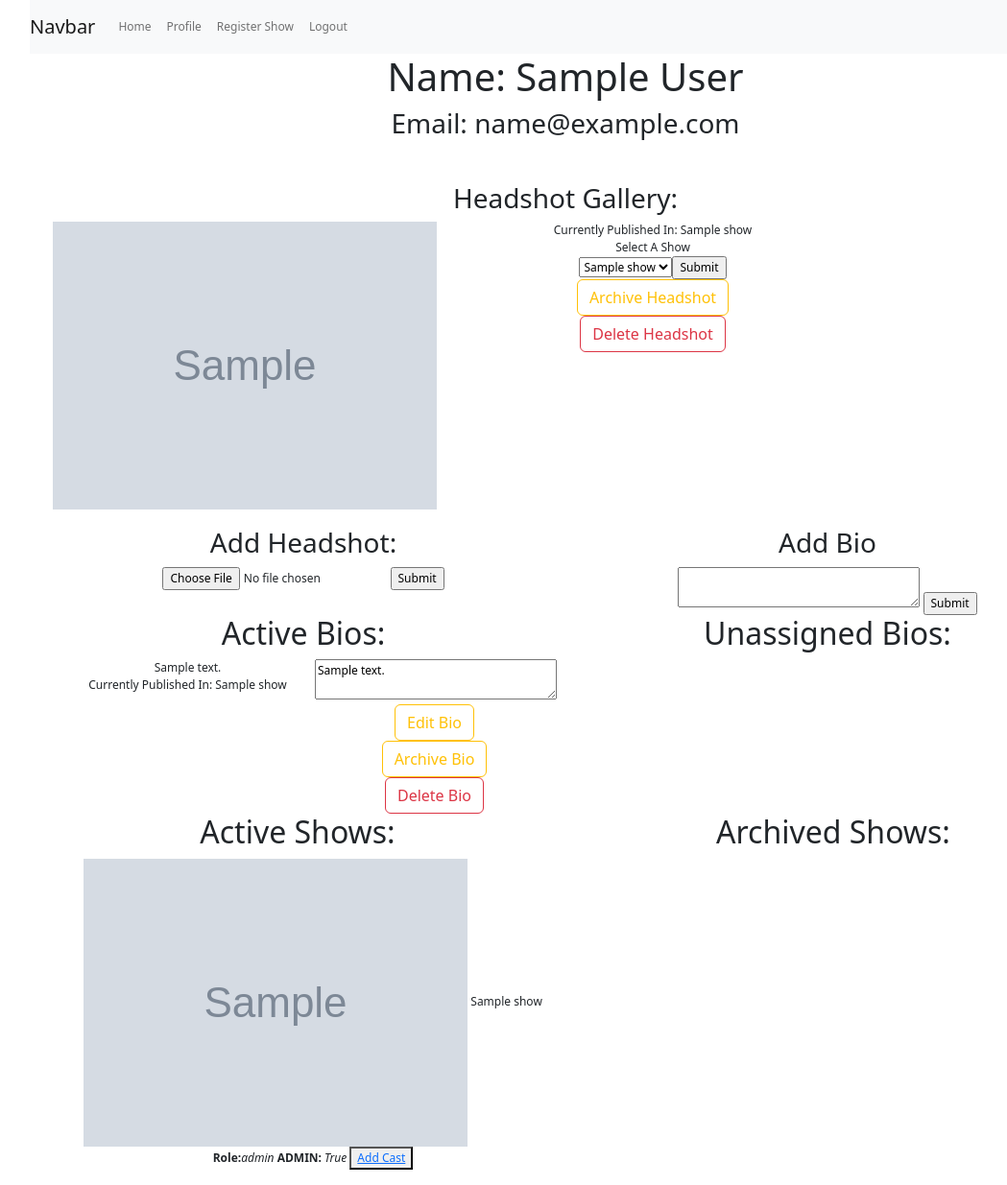
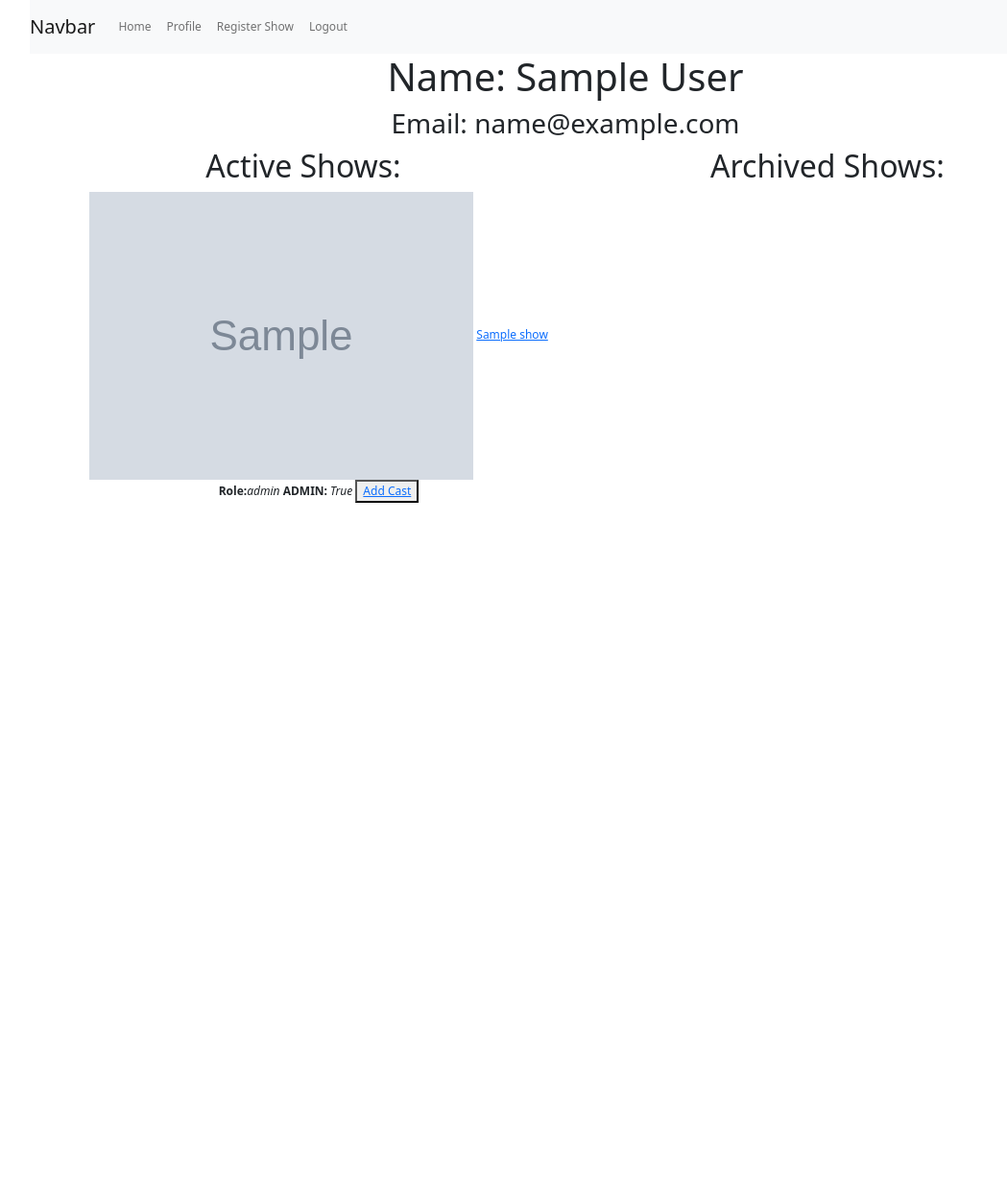
Before and after one commit to TaylorHartsfield/PlayBuildPro, a Flask app: page /user_profile/1 in a window 1280 px wide. Shown: the whole page at 96% size, without its empty margins (51-1100 px from the left). After the commit the page ends 524 px from the top, so only its background shows below. Run offline with Flask 2, Linux system fonts and the light colour scheme; the visitor is signed in with stand-in values (Sample User, id 1); tables that the repository leaves empty hold one stand-in row (values such as "Sample post"); grey boxes marked "Sample" are stand-in pictures; some libraries are stand-ins or nearby versions.

Commit message:
UI updated to create a 'show' page that has all information relevant to each user for each show. Update headshot and bio from the 'show' page and admin access all edits on the 'show' page

```diff
--- a/model.py
+++ b/model.py
@@ -101,8 +101,8 @@ class Bio(db.Model):
     __tablename__="bios"
 
     bio_id = db.Column(db.Integer, primary_key=True, autoincrement=True)
-    user_id = db.Column(db.Integer, db.ForeignKey('users.user_id'))
-    show_id = db.Column(db.Integer, db.ForeignKey('shows.show_id'))
+    user_id = db.Column(db.Integer, db.ForeignKey('users.user_id'), nullable=False)
+    show_id = db.Column(db.Integer, db.ForeignKey('shows.show_id'), nullable=False)
     pending = db.Column(db.Boolean, nullable=False, default=True)
     bio = db.Column(db.Text, nullable=False)
     active = db.Column(db.Boolean, nullable=False, default=True)
@@ -122,7 +122,7 @@ class Headshot(db.Model):
 
     headshot_id = db.Column(db.Integer, primary_key=True, autoincrement=True)
     user_id = db.Column(db.Integer, db.ForeignKey('users.user_id'), nullable=False)
-    show_id = db.Column(db.Integer, db.ForeignKey('shows.show_id'))
+    show_id = db.Column(db.Integer, db.ForeignKey('shows.show_id'), nullable=False)
     pending = db.Column(db.Boolean, nullable=False, default=True)
     img = db.Column(db.Text, nullable=False, unique=True)
     active = db.Column(db.Boolean, nullable=False, default=True)
--- a/server.py
+++ b/server.py
@@ -231,6 +231,19 @@ def user_profile(user_id):
 
     return render_template("user_profile.html", user=user)
 
+@app.route('/updateshow/<show_id>')
+def update_show(show_id):
+
+    show = crud.get_show_by_id(show_id)
+    user = crud.get_user_by_id(session['user'])
+    is_admin = crud.is_admin(show_id, session['user'])
+
+    headshot = crud.get_user_headshot_for_show(user, show)
+    bio = crud.get_user_bio_for_show(user,show)
+    role = crud.get_role(show, user)
+
+    return render_template("update_show.html", show=show, admin=is_admin, user=user, headshot=headshot, bio=bio, role=role)
+
 
 @app.route('/cast/<show_id>')
 def cast(show_id):
@@ -247,7 +260,6 @@ def cast(show_id):
     show = crud.get_show_by_id(show_id)
 
     return render_template("add_cast.html", show=show, cast=cast)
-
 
 
 @app.route('/cast/<show_id>', methods=["POST"])
@@ -297,6 +309,7 @@ def udpate_actor():
 def add_headshot(user_id):
 
     headshot = request.files['headshot']
+    show_id = request.form.get('show')
 
     image = cloudinary.uploader.upload(headshot,
                                         api_key=CLOUDINARY_KEY,
@@ -315,19 +328,22 @@ def add_headshot(user_id):
 
     model.db.session.add(headshot)
     headshot.user_id = user_id
+    headshot.show_id = show_id
     model.db.session.commit()
 
-    return redirect(f"/user_profile/{headshot.user_id}")
+    flash('Headshot Added!')
+    return redirect(f"/updateshow/{headshot.show_id}")
 
 
-@app.route('/add_headshot_to_show', methods=["POST"])
-def add_headshot_to_show():
+@app.route('/update_headshot/<headshot_id>', methods=["POST"])
+def update_headshot(headshot_id):
 
-    [show_id, headshot_id] = request.form.get('showPicker').split(" ")
-    headshot = crud.add_headshot_to_show(headshot_id, show_id)
+    new_headshot = request.files['headshot']
 
-    flash(f'Headshot sent to {headshot.shows.title} for approval!')
-    return redirect(f'/user_profile/{headshot.user_id}')
+    headshot = crud.update_headshot(headshot_id, new_headshot)
+
+    flash(f'Headshot udpated!')
+    return redirect(f'/updateshow/{headshot.show_id}')
 
 
 @app.route('/approve_headshot', methods=["POST"])
@@ -335,7 +351,6 @@ def approve_headshot():
 
     headshot_id = request.form.get('headshot_id')
     approved_headshot = crud.approve_headshot_to_publish(headshot_id)
-
 
     return redirect(f'/viewheadshots/{approved_headshot.show_id}')
 
@@ -351,80 +366,31 @@ def deny_headshot():
     flash(f'Headshot not published. Sent back to {headshot.user.fname}{headshot.user.lname} for updating.')
     return redirect(f'/viewheadshots/{show_id}')
 
-@app.route('/archive_headshot', methods=["POST"])
-def archive_headshot():
-
-    headshot_id = request.form.get('archive')
-    crud.archive_headshot(headshot_id)
-
-    flash('Your headshot has been archived!')
-    return redirect(f'/user_profile/{session["user"]}')
-
-
-@app.route('/delete_headshot', methods=["POST"])
-def delete_headshot():
-
-    headshot_id = request.form.get('delete')
-    crud.delete_headshot(headshot_id)
-
-    flash('Your headshot has been deleted')
-    return redirect(f'/user_profile/{session["user"]}')
-
 
 """Add Bios to User profile and Set Bios to a specific show"""
 @app.route('/add_bio/<user_id>', methods=["POST"])
 def add_bio(user_id):
 
     bio = request.form.get('bio')
-
+    show_id = request.form.get('show')
     bio = crud.add_bio(bio)
     model.db.session.add(bio)
     bio.user_id = user_id
+    bio.show_id = show_id
     model.db.session.commit()
 
-    return redirect(f'/user_profile/{bio.user_id}')
-
-
-@app.route('/add_bio_to_show', methods=["POST"])
-def add_bio_to_show():
-
-
-    [show_id, bio_id] = request.form.get('showPicker').split(" ")
-
-    bio = crud.add_bio_to_show(bio_id, show_id)
-
-    flash(f'Bio sent to {bio.shows.title} for approval!')
-    return redirect(f'/user_profile/{bio.user_id}')
+    flash('Bio Added!')
+    return redirect(f'/updateshow/{bio.show_id}')
 
 
 @app.route('/update_bio/<bio_id>', methods=["POST"])
 def update_bio(bio_id):
 
     update = request.form.get('update')
-    crud.update_bio(bio_id, update)
+    bio = crud.update_bio(bio_id, update)
 
-    flash('Your Bio has been updated and sent for approval!')
-    return redirect(f'/user_profile/{session["user"]}')
-
-
-@app.route('/archive_bio', methods=["POST"])
-def archive_bio():
-
-    bio_id = request.form.get('archive')
-    crud.archive_bio(bio_id)
-
-    flash('Your bio has been archived!')
-    return redirect(f'/user_profile/{session["user"]}')
-
-
-@app.route('/delete_bio', methods=["POST"])
-def delete_bio():
-
-    bio_id = request.form.get('delete')
-    crud.delete_bio(bio_id)
-
-    flash('Your bio has been deleted')
-    return redirect(f'/user_profile/{session["user"]}')
+    flash('Your Bio has been updated!')
+    return redirect(f'/updateshow/{bio.show_id}')
 
 
 @app.route('/approve_bio', methods=["POST"])
--- a/templates/user_profile.html
+++ b/templates/user_profile.html
@@ -3,139 +3,12 @@
 
 {%block body%}
 <div class="container">
-<div class="user_info">
+  <div class="container">
+  <div class="row">
 <h1>Name: {{user.fname}} {{user.lname}}</h1>
 <h3>Email: {{user.email}}</h3>
 </div>
-<br>
-<br>
-<div class="container">
-<h3>Headshot Gallery:</h3>
-  {%if not user.headshots%}
-  <h2>Upload your first headshot!</h2>
-  {%else%}
-  {%for image in user.headshots%}
-    {%if image.active==True%}
-  <div class="row">
-    <div class="col-4">
-      <img src="{{image.img}}">
-    </div>
-    <div class="col-6">
-  {%if image.show_id == none %}
-  Currently Published In: No Show Assigned <br>
-    {%else%}
-  Currently Published In: {{image.shows.title}} <br>
-  {%endif%}
-  <label for="showPicker">Select A Show</label>
-  <form action="/add_headshot_to_show" method="POST">
-    <select id="showPicker" name="showPicker">
-      {%for show in user.cast%}
-      <option value="{{show.show_id}} {{image.headshot_id}}">{{show.shows.title}}</option>
-      {%endfor%}
-      <input type="submit">
-  </select>
-  </form>
-  <form action="/archive_headshot" method="POST">
-    <button name="archive" value="{{image.headshot_id}}" class="btn btn-outline-warning">Archive Headshot</button>
-  </form>
-  <form action="/delete_headshot" method="POST">
-    <button name="delete" value="{{image.headshot_id}}" class="btn btn-outline-danger">Delete Headshot</button>
-  </form>
-  {%endif%}
 </div>
-    </div>
-    {%endfor%}
-    {%endif%}
-
-</div>
-<br>
-<div class="container">
-  <div class="row">
-    <div class="col-6">
-      <h3><label for="add_headshot">Add Headshot:</label></h3>
-      <form action="/add_headshot/{{user.user_id}}" method="POST" enctype="multipart/form-data">
-          <input id="add_headshot" type="file" name="headshot">
-          <input type="submit">
-      </form>
-    </div>
-    <div class="col-6">
-      <h3><label for="add_bio">Add Bio</label></h3>
-      <form action="/add_bio/{{user.user_id}}" id="add_bio" method="POST">
-        <textarea name="bio" maxlength="375" cols="33" required></textarea>
-        <input type="submit">
-      </form>
-    </div>
-  </div>
-</div>
-
-  <div class="container">
-    <div class="row">
-      <div class="col-6">
-<h2>Active Bios: </h2>
-      {%if user.bios %}
-      <div class="row">
-      {%for bio in user.bios%}
-      {%if bio.active == True%}
-      {%if bio.show_id != none%}
-      <div class="col-6">
-      <ul class="bios">
-          <li>
-          {{bio.bio}}<br>
-          Currently Published In: {{bio.shows.title}} <br>
-      </li>
-      </ul>
-      </div>
-      <div class="col-6">
-        <form action="/update_bio/{{bio.bio_id}}" method="POST">
-          <textarea name="update" maxlength="375" cols="33" required>{{bio.bio}}</textarea>
-          <button type="submit" class="btn btn-outline-warning">Edit Bio</button>
-        </form>
-        <form action="/archive_bio" method="POST">
-          <button name="archive" value="{{bio.bio_id}}" class="btn btn-outline-warning">Archive Bio</button>
-        </form>
-        <form action="/delete_bio" method="POST">
-          <button name="delete" value="{{bio.bio_id}}" class="btn btn-outline-danger">Delete Bio</button>
-        </form>
-      </div>
-      {%endif%}
-        {%endif%}
-    {%endfor%}
-    {%endif%}
-</div>
-</div>
-<div class="col-6">
-  <h2>Unassigned Bios:</h2>
-  {%for bio in user.bios%}
-  {%if bio.show_id == none %}
-  <ul class="bios">
-    <li>
-    {{bio.bio}}<br>
-    Currently Published In: {{bio.shows.title}} <br>
-    <label for="showPicker">Select A Show</label>
-    <form action="/add_bio_to_show" method="POST">
-      <select id="showPicker" name="showPicker">
-        {%for show in user.cast%}
-        <option value="{{show.show_id}} {{bio.bio_id}}">{{show.shows.title}}</option>
-        {%endfor%}
-        <input type="submit">
-    </select>
-  </form>
-</li>
-</ul>
-{%endif%}
-    {%endfor%}
-
-
-
-</div>
-</div>
-</div>
-
-
-
-  </div>
-
-
 <div class="container">
   <div class="row">
     <div class="col-6">
@@ -147,7 +20,7 @@
       {%if show.shows.company.logo != none %}
     <img src="{{show.shows.company.logo}}">
       {%endif%}
-    {{show.shows.title}} <strong>Role:</strong><i>{{show.role}}</i> <strong>ADMIN:</strong><i> {{show.admin}}</i>
+    <a href='/updateshow/{{show.shows.show_id}}'>{{show.shows.title}}</a> <strong>Role:</strong><i>{{show.role}}</i> <strong>ADMIN:</strong><i> {{show.admin}}</i>
     {%if show.admin == True%}
     <button type="submit"><a href="/cast/{{show.show_id}}">Add Cast</a></button>
     {%endif%}
@@ -172,7 +45,6 @@
 </div>
 </div>
 </div>
-</div>
-</div>
+
 </div>
 {%endblock%}
```
Also changed, not shown: crud.py (+45 -66 lines), templates/add_cast.html (+19 -0 lines), templates/update_show.html (added, +119 -0 lines).
